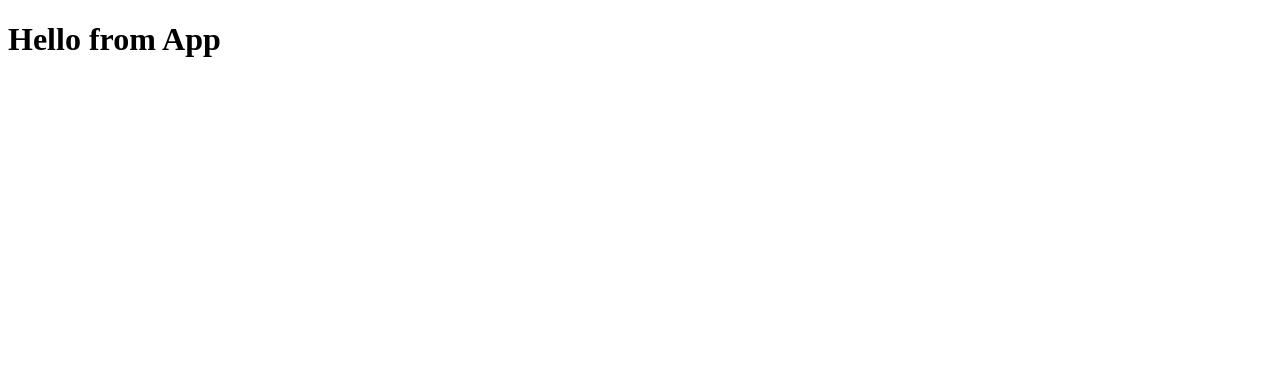
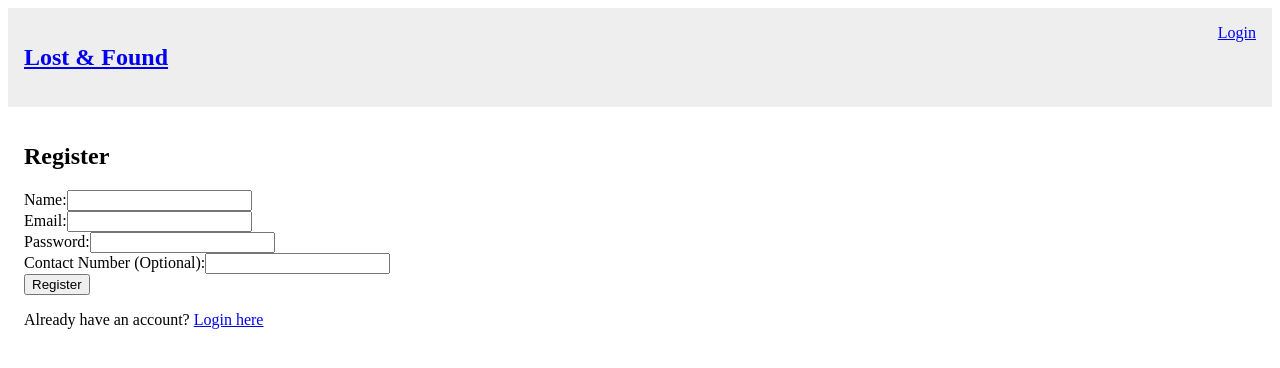
Before and after one commit to piyush6805/Lost-And-Found, a React app in the folder frontend/: page /register in a window 1280 px wide. Shown: the top 368 px of the page. Built offline with nearby package versions, Linux system fonts and the light colour scheme; the HTML template or start-up script is replaced by a standard one.

Commit message:
setup main app routing and protected routes

```diff
--- a/frontend/src/App.jsx
+++ b/frontend/src/App.jsx
@@ -1,10 +1,83 @@
-import React from 'react';
+import React, { useEffect } from 'react';
+import { Routes, Route } from 'react-router-dom';
+import { useDispatch, useSelector } from 'react-redux';
+import { getUserProfile } from './apiCalls/authApi';
+
+import Header from './components/Header';
+import HomePage from './pages/HomePage';
+import LoginPage from './pages/LoginPage';
+import RegisterPage from './pages/RegisterPage';
+import ProfilePage from './pages/ProfilePage';
+import ProtectedRoute from './components/ProtectedRoute';
+import PublicRoute from './components/PublicRoute';
 
 function App() {
+  const dispatch = useDispatch();
+  // We need 'loading' for the global loading check
+  const { token, loading } = useSelector((state) => state.auth);
+
+  // This hook now runs on EVERY app load
+  useEffect(() => {
+    // If we have a token (from localStorage), try to fetch the user's profile
+    if (token) {
+      getUserProfile(dispatch, token);
+    }
+  }, [token, dispatch]); // Runs once when token is loaded
+
+  // This check prevents the app from "flickering"
+  // It shows a loading screen only on the initial profile fetch
+  if (loading && token) {
+    return (
+      <div
+        style={{
+          display: 'flex',
+          justifyContent: 'center',
+          alignItems: 'center',
+          height: '100vh',
+        }}
+      >
+        Loading...
+      </div>
+    );
+  }
+
+  // Once loading is false, or if there's no token, render the app
   return (
-    <div>
-      <h1>Hello from App</h1>
-    </div>
+    <>
+      <Header />
+      <main style={{ padding: '1rem' }}>
+        <Routes>
+          {/* Public Routes */}
+          <Route path="/" element={<HomePage />} />
+          <Route
+            path="/login"
+            element={
+              <PublicRoute>
+                <LoginPage />
+              </PublicRoute>
+            }
+          />
+          <Route
+            path="/register"
+            element={
+              <PublicRoute>
+                <RegisterPage />
+              </PublicRoute>
+            }
+          />
+
+          {/* Protected Routes */}
+          <Route
+            path="/profile"
+            element={
+              <ProtectedRoute>
+                <ProfilePage />
+              </ProtectedRoute>
+            }
+          />
+        </Routes>
+      </main>
+    </>
   );
 }
 
--- /dev/null
+++ b/frontend/src/components/Header.jsx
@@ -0,0 +1,43 @@
+import React from 'react';
+import { Link } from 'react-router-dom';
+import { useSelector, useDispatch } from 'react-redux';
+import { logout } from '../redux/authSlice';
+
+const Header = () => {
+  const { user } = useSelector((state) => state.auth);
+  const dispatch = useDispatch();
+
+  const handleLogout = () => {
+    dispatch(logout());
+
+  };
+
+  return (
+    <header
+      style={{
+        display: 'flex',
+        justifyContent: 'space-between',
+        padding: '1rem',
+        background: '#eee',
+      }}
+    >
+      <Link to="/">
+        <h2>Lost & Found</h2>
+      </Link>
+      <nav>
+        {user ? (
+          <>
+            <Link to="/profile" style={{ marginRight: '1rem' }}>
+              Hi, {user.name}
+            </Link>
+            <button onClick={handleLogout}>Logout</button>
+          </>
+        ) : (
+          <Link to="/login">Login</Link>
+        )}
+      </nav>
+    </header>
+  );
+};
+
+export default Header;
--- /dev/null
+++ b/frontend/src/components/ProtectedRoute.jsx
@@ -0,0 +1,21 @@
+import React from 'react';
+import { useSelector } from 'react-redux';
+import { Navigate, useLocation } from 'react-router-dom';
+
+const ProtectedRoute = ({ children }) => {
+  const { token } = useSelector((state) => state.auth);
+  let location = useLocation();
+
+    // If there is no token, redirect to login.
+  if (!token) {
+    // Redirect them to the /login page, but save the location they were
+    // trying to go to so we can send them there after they login
+    return <Navigate to="/login" state={{ from: location }} replace />;
+  }
+
+  // If there is a token, show the page.
+  // The 'App.jsx' component is responsible for fetching the user data.
+  return children;
+};
+
+export default ProtectedRoute;
--- /dev/null
+++ b/frontend/src/components/PublicRoute.jsx
@@ -0,0 +1,17 @@
+import React from 'react';
+import { useSelector } from 'react-redux';
+import { Navigate, useLocation } from 'react-router-dom';
+
+const PublicRoute = ({ children }) => {
+  const { token } = useSelector((state) => state.auth);
+  let location = useLocation();
+
+  if (token) {
+    // Redirect them to the home page if they are already logged in
+    return <Navigate to="/" state={{ from: location }} replace />;
+  }
+
+  return children;
+};
+
+export default PublicRoute;
--- /dev/null
+++ b/frontend/src/pages/HomePage.jsx
@@ -0,0 +1,7 @@
+import React from 'react';
+
+const HomePage = () => {
+  return <div><h1>Welcome to the Lost & Found</h1></div>;
+};
+
+export default HomePage;
--- /dev/null
+++ b/frontend/src/pages/LoginPage.jsx
@@ -0,0 +1,53 @@
+import React, { useState } from 'react';
+import { Link } from 'react-router-dom';
+import { useDispatch, useSelector } from 'react-redux';
+import { loginUser } from '../apiCalls/authApi';
+
+const LoginPage = () => {
+  const [email, setEmail] = useState('');
+  const [password, setPassword] = useState('');
+
+  const dispatch = useDispatch();
+
+  const { loading, error } = useSelector((state) => state.auth);
+
+  const handleSubmit = (e) => {
+    e.preventDefault();
+    loginUser(dispatch, { email, password });
+  };
+
+  return (
+    <div>
+      <h2>Login</h2>
+      <form onSubmit={handleSubmit}>
+        <div>
+          <label>Email:</label>
+          <input
+            type="email"
+            value={email}
+            onChange={(e) => setEmail(e.target.value)}
+            required
+          />
+        </div>
+        <div>
+          <label>Password:</label>
+          <input
+            type="password"
+            value={password}
+            onChange={(e) => setPassword(e.target.value)}
+            required
+          />
+        </div>
+        <button type="submit" disabled={loading}>
+          {loading ? 'Logging in...' : 'Login'}
+        </button>
+        {error && <p style={{ color: 'red' }}>{error}</p>}
+      </form>
+      <p>
+        New user? <Link to="/register">Register here</Link>
+      </p>
+    </div>
+  );
+};
+
+export default LoginPage;
--- /dev/null
+++ b/frontend/src/pages/ProfilePage.jsx
@@ -0,0 +1,7 @@
+import React from 'react';
+
+const ProfilePage = () => {
+  return <div><h1>Your Profile</h1></div>;
+};
+
+export default ProfilePage;
--- /dev/null
+++ b/frontend/src/pages/RegisterPage.jsx
@@ -0,0 +1,72 @@
+import React, { useState } from 'react';
+import { Link } from 'react-router-dom';
+import { useDispatch, useSelector } from 'react-redux';
+import { registerUser } from '../apiCalls/authApi';
+
+const RegisterPage = () => {
+  const [name, setName] = useState('');
+  const [email, setEmail] = useState('');
+  const [password, setPassword] = useState('');
+  const [contactNumber, setContactNumber] = useState('');
+
+  const dispatch = useDispatch();
+
+  const { loading, error } = useSelector((state) => state.auth);
+
+  const handleSubmit = (e) => {
+    e.preventDefault();
+    registerUser(dispatch, { name, email, password, contactNumber });
+  };
+
+  return (
+    <div>
+      <h2>Register</h2>
+      <form onSubmit={handleSubmit}>
+        <div>
+          <label>Name:</label>
+          <input
+            type="text"
+            value={name}
+            onChange={(e) => setName(e.target.value)}
+            required
+          />
+        </div>
+        <div>
+          <label>Email:</label>
+          <input
+            type="email"
+            value={email}
+            onChange={(e) => setEmail(e.target.value)}
+            required
+          />
+        </div>
+        <div>
+          <label>Password:</label>
+          <input
+            type="password"
+            value={password}
+            onChange={(e) => setPassword(e.target.value)}
+            required
+          />
+        </div>
+        <div>
+          <label>Contact Number (Optional):</label>
+          <input
+            type="text"
+            value={contactNumber}
+            onChange={(e) => setContactNumber(e.target.value)}
+          />
+        </div>
+        <button type="submit" disabled={loading}>
+          {loading ? 'Registering...' : 'Register'}
+        </button>
+        {error && <p style={{ color: 'red' }}>{error}</p>}
+      </form>
+      <p>
+        Already have an account? <Link to="/login">Login here</Link>
+      </p>
+    </div>
+  );
+};
+
+export default RegisterPage;
--- a/frontend/src/redux/authSlice.js
+++ b/frontend/src/redux/authSlice.js
@@ -32,13 +32,37 @@ const authSlice = createSlice({
     logout: (state) => {
       state.user = null;
       state.token = null;
-      localStorage.removeItem('token'); // Remove token
+      localStorage.removeItem('token');
+    },
+
+    // Reducers for getting profile
+    getProfileStart: (state) => {
+      state.loading = true;
+      state.error = null;
+    },
+    getProfileSuccess: (state, action) => {
+      state.loading = false;
+      state.user = action.payload; // Payload is just the user object
+    },
+    getProfileFail: (state, action) => {
+      state.loading = false;
+      state.error = action.payload;
+      state.token = null; // Token is invalid or expired, so log them out
+      localStorage.removeItem('token');
     },
   },
 });
 
 // Export the actions
-export const { authStart, authSuccess, authFail, logout } = authSlice.actions;
+export const {
+  authStart,
+  authSuccess,
+  authFail,
+  logout,
+  getProfileStart,
+  getProfileSuccess,
+  getProfileFail,
+} = authSlice.actions;
 
 // Export the reducer
 export default authSlice.reducer;
```
Also changed, not shown: frontend/src/apiCalls/authApi.js (+37 -4 lines).
